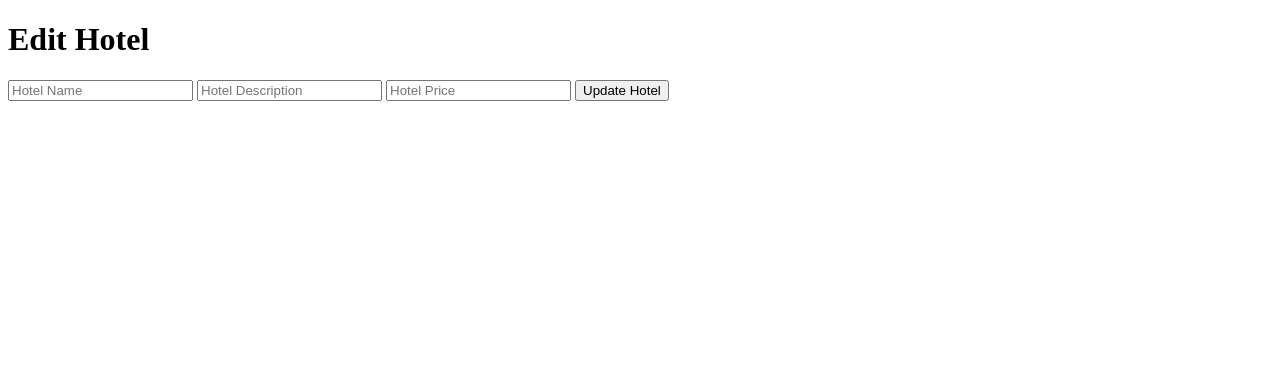
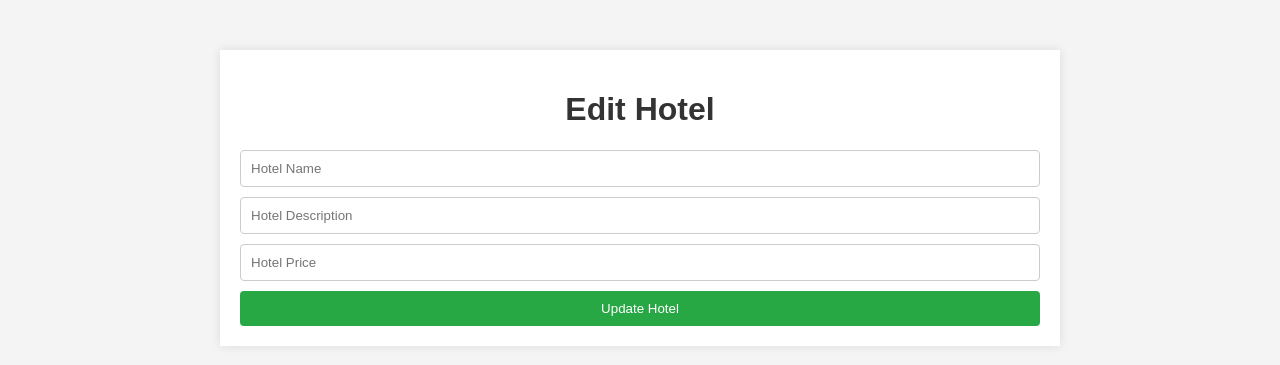
Before and after one commit to masthansaginala/Python-CA_2, a Flask app: template templates/edit_hotel.html in a window 1280 px wide. Shown: the top 365 px of the page. Run offline with Flask 3, Linux system fonts and the light colour scheme; the template is opened without the code that fills it, so the values that code supplies are empty.

Commit message:
added button and css for editing a hotel

```diff
--- a/templates/edit_hotel.html
+++ b/templates/edit_hotel.html
@@ -4,6 +4,46 @@
     <meta charset="UTF-8">
     <meta name="viewport" content="width=device-width, initial-scale=1.0">
     <title>Edit Hotel</title>
+    <style>
+        body {
+            font-family: Arial, sans-serif;
+            background-color: #f4f4f4;
+            margin: 0;
+            padding: 0;
+        }
+        .container {
+            max-width: 800px;
+            margin: 50px auto;
+            padding: 20px;
+            background-color: #fff;
+            box-shadow: 0 0 10px rgba(0, 0, 0, 0.1);
+        }
+        h1 {
+            text-align: center;
+            color: #333;
+        }
+        form {
+            display: flex;
+            flex-direction: column;
+        }
+        input {
+            margin-bottom: 10px;
+            padding: 10px;
+            border: 1px solid #ccc;
+            border-radius: 4px;
+        }
+        button {
+            padding: 10px;
+            border: none;
+            border-radius: 4px;
+            background-color: #28a745;
+            color: #fff;
+            cursor: pointer;
+        }
+        button:hover {
+            background-color: #218838;
+        }
+    </style>
 </head>
 <body>
     <div class="container">
--- a/templates/view_hotels.html
+++ b/templates/view_hotels.html
@@ -64,6 +64,7 @@
                     <h3>${hotel.name}</h3>
                     <p>${hotel.description}</p>
                     <p>Price: $${hotel.price}</p>
+                    <a href="/edit-hotel/${hotel.id}" class="edit-button">Edit Hotel</a>
                 </div>
             `).join('');
         });
```
